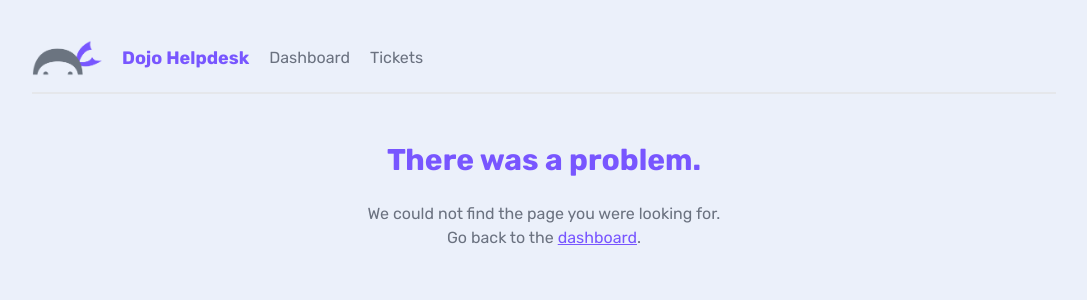
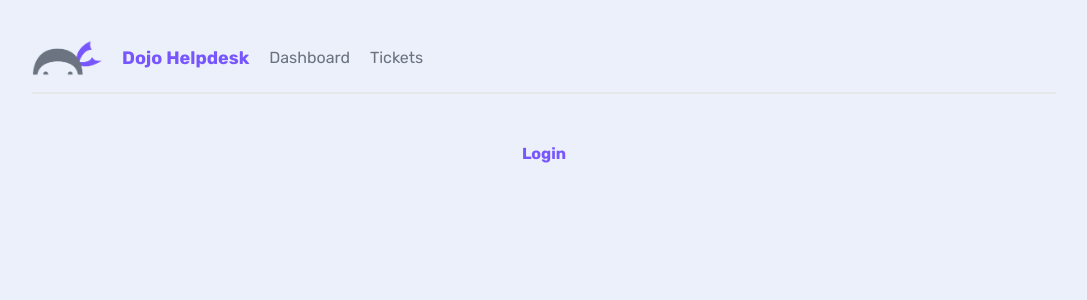
Before and after one commit to MohanpreetS/NextJS_practice, a Next.js app in the folder course/: page /login in a window 1280 px wide. Before the commit this address had no page. Shown: the top 300 px of the page, without its empty margins (96-1183 px from the left). Built offline with nearby package versions, Linux system fonts and the light colour scheme.

Commit message:
route groups

```diff
--- /dev/null
+++ b/course/app/(auth)/login/page.jsx
@@ -0,0 +1,7 @@
+export default function Login() {
+  return (
+    <main>
+      <h2 className="text-center">Login</h2>
+    </main>
+  )
+}
--- /dev/null
+++ b/course/app/(auth)/signup/page.jsx
@@ -0,0 +1,7 @@
+export default function Signup() {
+  return (
+    <main>
+      <h2 className="text-center">Sign up</h2>
+    </main>
+  )
+}
```
Also changed, not shown: course/app/(dashboard)/loading.jsx (renamed from course/app/loading.jsx), course/app/(dashboard)/page.jsx (renamed from course/app/page.jsx), course/app/(dashboard)/tickets/TicketList.jsx (renamed from course/app/tickets/TicketList.jsx), course/app/(dashboard)/tickets/[id]/not-found.jsx (renamed from course/app/tickets/[id]/not-found.jsx), course/app/(dashboard)/tickets/[id]/page.jsx (renamed from course/app/tickets/[id]/page.jsx), course/app/(dashboard)/tickets/create/CreateForm.jsx (renamed from course/app/tickets/create/CreateForm.jsx), course/app/(dashboard)/tickets/create/page.jsx (renamed from course/app/tickets/create/page.jsx), course/app/(dashboard)/tickets/page.jsx (renamed from course/app/tickets/page.jsx), 1 other file (tests, documents, lock files or other folders).
